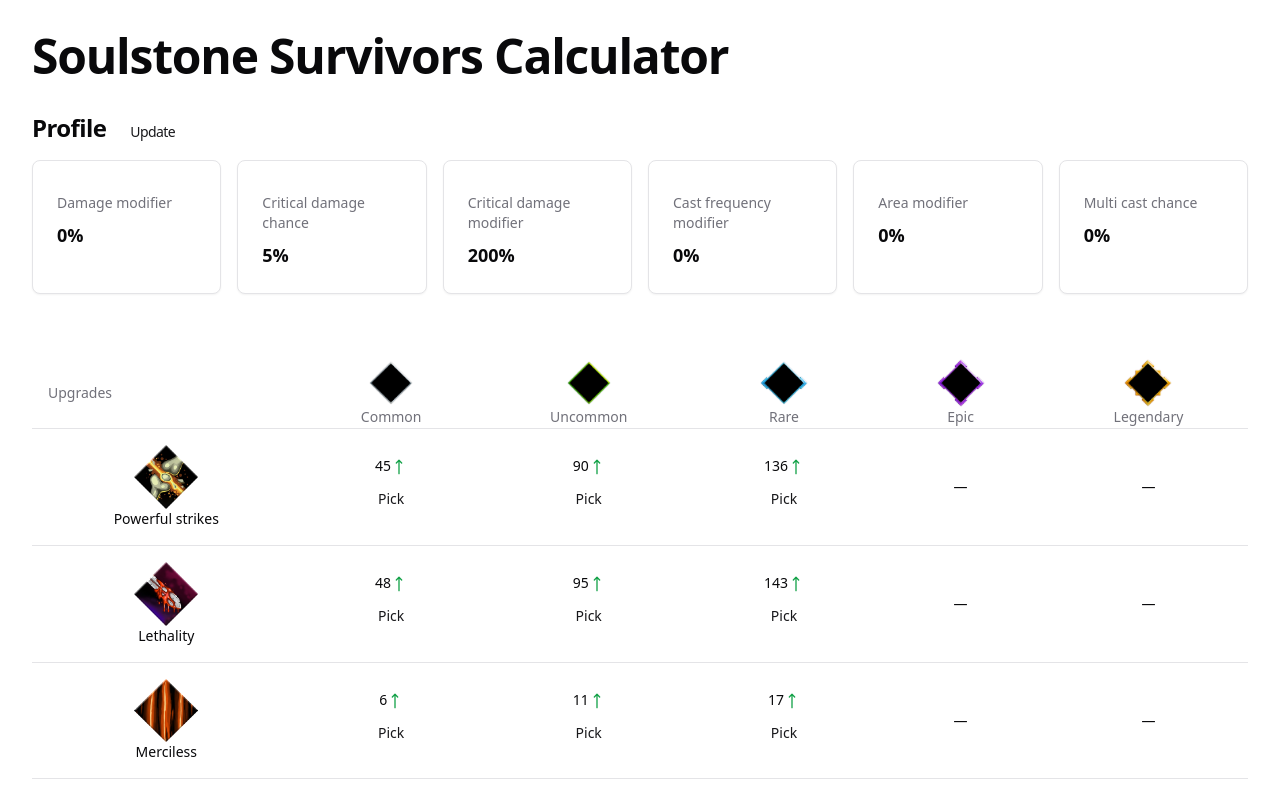
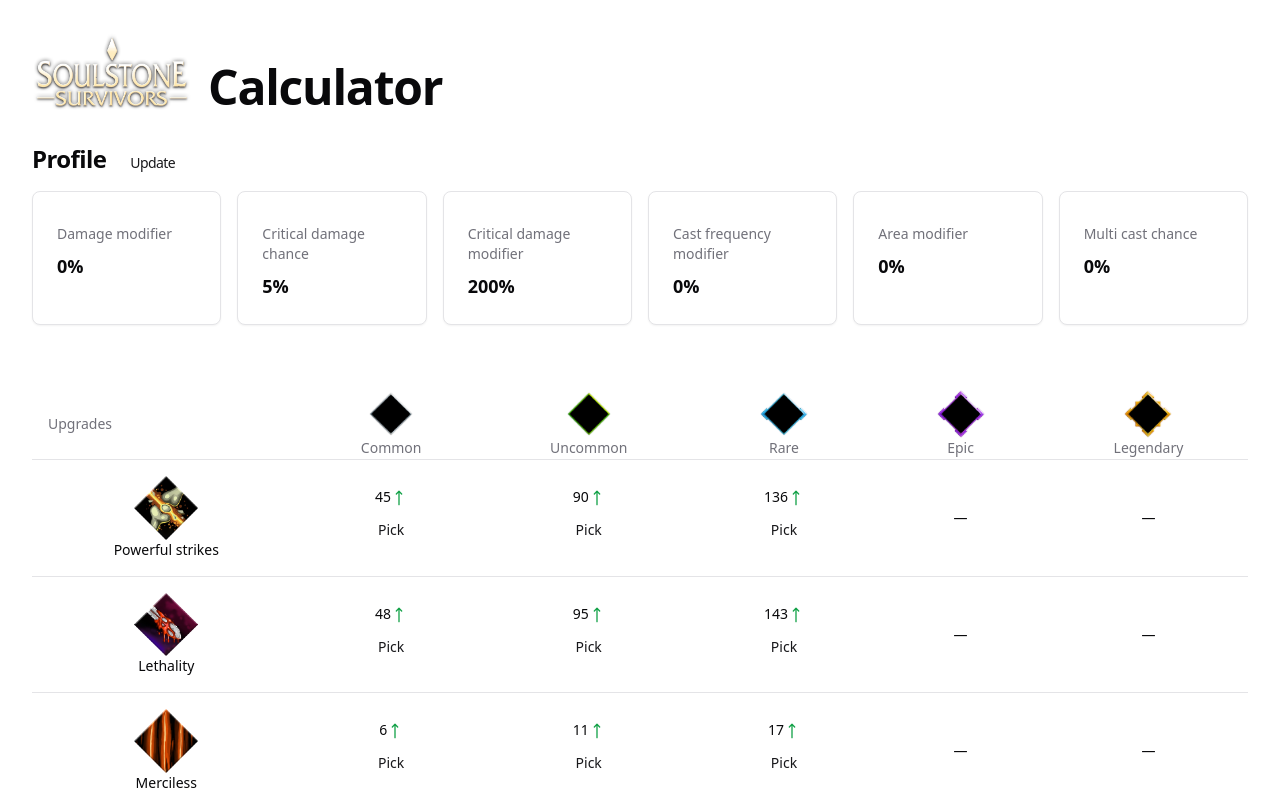
Before and after one commit to singohuen/soulstone-survivors-calculator, a React (Vite) app in the folder ui/: page / in a window 1280 px wide. Shown: the top 793 px of the page. Built offline with nearby package versions, Linux system fonts and the light colour scheme.

Commit message:
Add logo

```diff
--- a/ui/src/App.tsx
+++ b/ui/src/App.tsx
@@ -4,6 +4,7 @@
 import ProfileOverview from "./ProfileOverview";
 import { H1 } from "./components/ui/typography";
 import { useLocalStorage } from "./lib/hooks/useLocalStorage";
+import logo from "./assets/soulstone-survivors-logo.webp";
 
 const App = () => {
   const [profile, setProfile] = useLocalStorage<Profile>(
@@ -13,8 +14,13 @@
 
   return (
     <ProfileContext.Provider value={{ profile, setProfile }}>
-      <header className="container pt-8">
-        <H1>Soulstone Survivors Calculator</H1>
+      <header className="container pt-8 flex items-end">
+        <img
+          src={logo}
+          className="w-[160px]"
+          alt="Soulstone Survivors Calculator"
+        />
+        <H1 className="ml-4">Calculator</H1>
       </header>
 
       <main className="container pt-8">
```
Also changed, not shown: ui/src/assets/soulstone-survivors-logo.webp (added).
